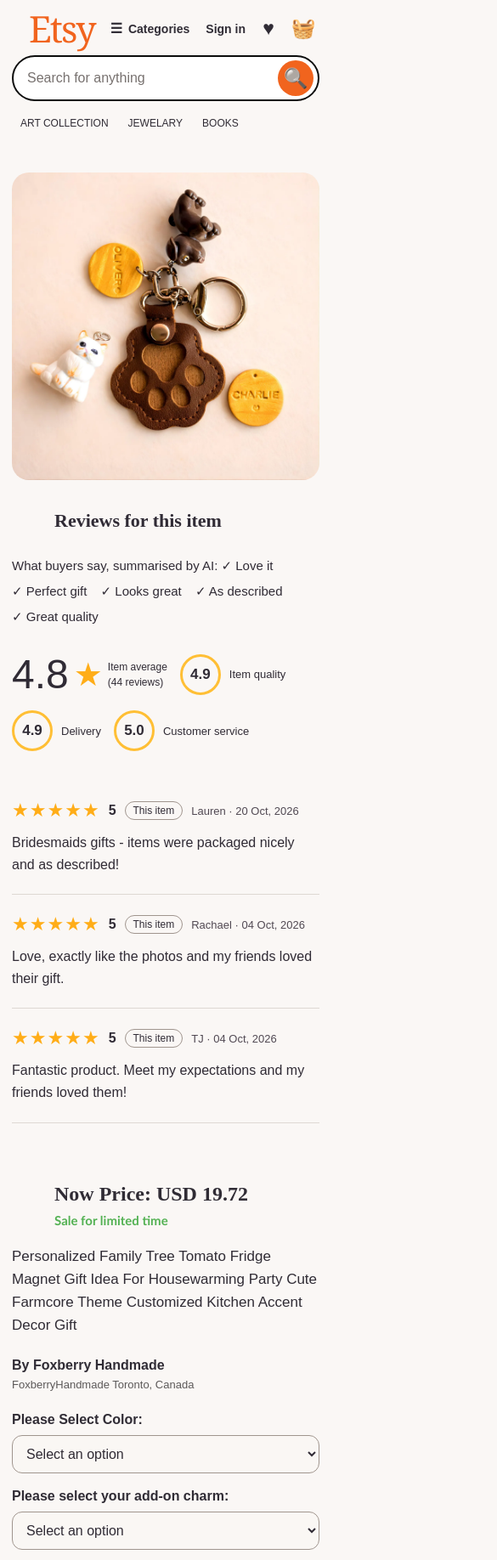
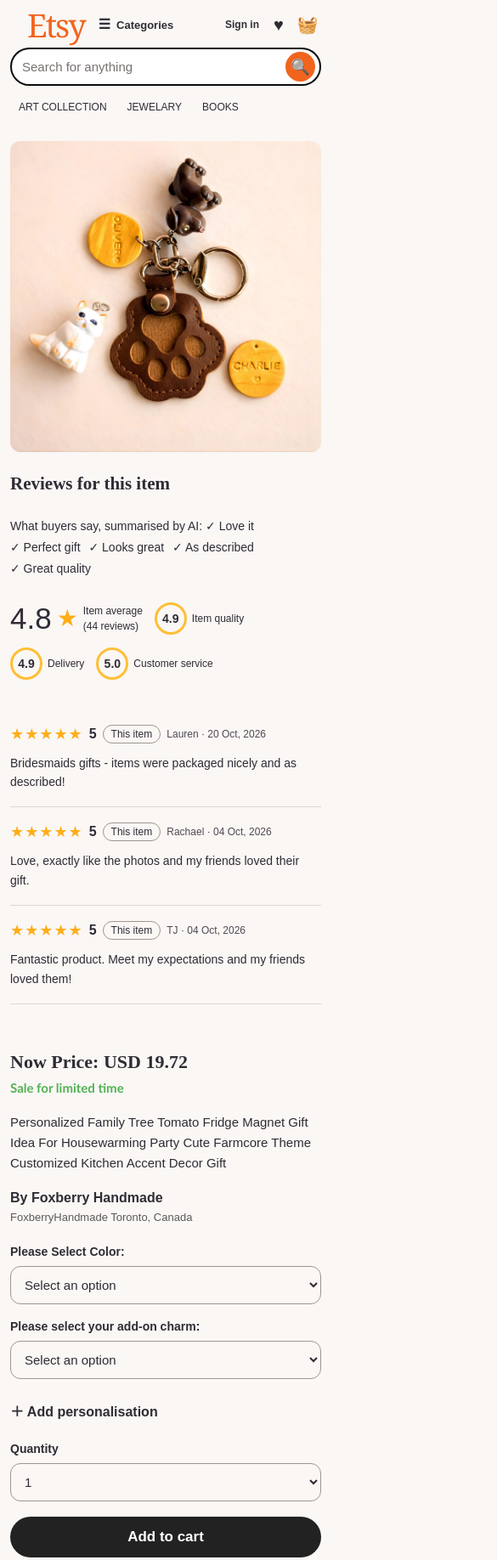
Before and after one commit to AreebaNoor160/FA24-BCS-019-WEB_TECH, a plain HTML site: page Assignment/product.html in a window 390 px wide. Shown: the top 1836 px of the page at 85% size, 585 px wide, since content can reach past the window. Drawn offline with Linux system fonts and the light colour scheme.

Commit message:
Make web  page mobile responsive

```diff
--- a/Assignment/style.css
+++ b/Assignment/style.css
@@ -289,66 +289,72 @@ body {
         font-size: 26px;
     }
 }
-/*mobile*/
-
+/* MOBILE HEADER */
 @media (max-width: 650px) {
     .site-header {
-        padding: 12px 14px;
+        padding: 10px 12px;
     }
 
     .top {
+        display: flex;
         flex-wrap: wrap;
-        gap: 10px;
+        gap: 8px;
     }
 
     .logo {
-        font-size: 43px;
+        font-size: 38px;
     }
 
     .categories {
-        font-size: 14px;
-        margin-left: auto;
+        font-size: 13px;
+        padding: 8px 4px;
     }
 
     .search-bar {
         order: 5;
         flex: 0 0 100%;
-        height: 54px;
+        min-width: 0;
+        height: 45px;
+        padding-left: 12px;
     }
 
     .search-bar input {
-        font-size: 16px;
+        min-width: 0;
+        font-size: 15px;
     }
 
     .search-bar button {
-        width: 42px;
-        height: 42px;
+        width: 35px;
+        height: 35px;
+        font-size: 18px;
     }
 
     .user-actions {
         margin-left: auto;
-        gap: 3px;
+        gap: 2px;
     }
 
-    .user-actions button {
-        font-size: 14px;
+    .user-actions > button {
+        font-size: 12px;
         padding: 8px 5px;
     }
 
     .icon-link {
-        width: 38px;
-        height: 38px;
-        font-size: 23px;
+        width: 32px;
+        height: 32px;
+        font-size: 20px;
     }
 
     .site-header nav {
         justify-content: flex-start;
-        gap: 3px;
-        margin-top: 10px;
+        flex-wrap: nowrap;
+        overflow-x: auto;
+        gap: 4px;
     }
 
     .site-header nav a {
-        padding: 9px 10px;
+        flex-shrink: 0;
+        padding: 8px 10px;
         font-size: 12px;
     }
 }
@@ -776,41 +782,262 @@ footer .box li:hover{
 }
 
 
-@media (max-width: 900px) {
-    .prod {
-        grid-template-columns: minmax(0, 1fr);
-        gap: 25px;
-        padding: 0 20px;
+/* MOBILE PRODUCTS */
+@media (max-width: 650px) {
+    .sections h2 {
+        padding-left: 12px;
+        font-size: 21px;
     }
 
-    .pro1  img {
-        max-width: 600px;
+    .sections .box {
+        display: flex;
+        flex-wrap: nowrap;
+        gap: 12px;
+        padding: 0 12px;
+        overflow-x: auto;
     }
 
-    .pro2 {
-        max-width: 650px;
-        margin: 0 auto;
+    .sections .gallery {
+        flex: 0 0 70%;
+        margin-top: 12px;
+        margin-bottom: 20px;
+    }
+
+    .sections .gallery img {
+        width: 100%;
+        height: auto;
+        aspect-ratio: 1 / 1;
+        object-fit: cover;
+    }
+
+    .para {
+        font-size: 14px;
+        overflow-wrap: break-word;
+    }
+
+    .para h6 {
+        font-size: 13px;
+    }
+
+    .para h4 {
+        font-size: 15px;
+    }
+}
+/* MOBILE FOOTER */
+@media (max-width: 650px) {
+    footer {
+        padding: 25px 16px;
+    }
+
+    footer > h {
+        display: block;
+        font-size: 24px;
+        line-height: 1.4;
+        margin-bottom: 25px;
+    }
+
+    footer .container {
+        display: grid;
+        grid-template-columns: repeat(2, minmax(0, 1fr));
+        gap: 25px 12px;
+    }
+
+    footer .box {
+        min-width: 0;
+        gap: 15px;
+        margin-top: 0;
+    }
+
+    footer .box h3 {
+        padding-left: 0;
+        font-size: 15px;
+    }
+
+    footer .box li {
+        padding-left: 0;
+        margin-bottom: 12px;
+        font-size: 13px;
+        overflow-wrap: break-word;
     }
 }
 
-@media (max-width: 500px) {
+/* MOBILE PRODUCT PAGE */
+@media (max-width: 650px) {
+
+    /* Product image and information one column */
     .prod {
-        padding: 0 14px;
+        display: flex;
+        flex-direction: column;
+        gap: 20px;
+        margin: 15px auto;
+        padding: 0 12px;
+        width: 100%;
     }
 
-    .reviews  h2 {
+    .pro1,
+    .pro2 {
+        width: 100%;
+        min-width: 0;
+    }
+
+    /* Product image */
+    .pro1 img {
+        width: 100%;
+        max-width: 100%;
+        height: auto;
+        aspect-ratio: 1 / 1;
+        object-fit: cover;
+        border-radius: 12px;
+        margin-bottom: 20px;
+    }
+
+    /* Product price and title */
+    .pro2 h2 {
+        padding-left: 0;
         font-size: 22px;
+        margin-top: 10px;
+    }
+
+    .pro2 h3 {
+        padding-left: 0;
+        font-size: 15px;
+    }
+
+    .product-description {
+        font-size: 15px;
+        line-height: 1.6;
+    }
+
+    .pro3 {
+        margin: 20px 0;
+    }
+
+    .pro3 h5,
+    .pro3 h6 {
+        overflow-wrap: break-word;
+    }
+
+    /* Order form */
+    .order-form {
+        width: 100%;
+        max-width: 100%;
+    }
+
+    .order-form label {
+        font-size: 14px;
+    }
+
+    .order-form select,
+    .order-form input {
+        width: 100%;
+        font-size: 15px;
+    }
+
+    .basket-button {
+        width: 100%;
+        min-height: 48px;
+    }
+
+    /* Reviews */
+    .reviews {
+        margin: 25px 0;
+        width: 100%;
+    }
+
+    .reviews h2 {
+        padding-left: 0;
+        font-size: 21px;
+    }
+
+    .review-summary {
+        font-size: 14px;
+        line-height: 1.8;
+    }
+
+    .review-summary span {
+        margin-right: 6px;
     }
 
     .rating-overview {
-        gap: 15px;
+        gap: 14px;
+        align-items: center;
+    }
+
+    .overall-rating strong {
+        font-size: 35px;
+    }
+
+    .big-star {
+        font-size: 28px;
+    }
+
+    .rating-score {
+        gap: 6px;
+    }
+
+    .rating-score strong {
+        width: 38px;
+        height: 38px;
+        font-size: 14px;
+    }
+
+    .rating-score span {
+        font-size: 12px;
+    }
+
+    .review {
+        padding: 18px 0;
+    }
+
+    .review-heading {
+        gap: 7px;
+    }
+
+    .stars {
+        font-size: 18px;
     }
 
     .reviewer {
         margin-left: 0;
+        font-size: 12px;
+    }
+
+    .review p {
+        font-size: 14px;
+        line-height: 1.6;
+        overflow-wrap: break-word;
+    }
+
+    /* Item details and delivery */
+    .product-info-panels {
+        margin-top: 25px;
+    }
+
+    .product-info-panels details {
+        padding: 18px 0;
     }
 
     .product-info-panels summary {
-        font-size: 18px;
+        font-size: 17px;
+    }
+
+    .product-info-panels details h3 {
+        padding-left: 0;
+        font-size: 17px;
+    }
+
+    .highlight,
+    .panel-description {
+        font-size: 14px;
+        line-height: 1.6;
+    }
+
+    .policy-item {
+        gap: 8px;
+    }
+
+    .policy-item p {
+        font-size: 14px;
+        overflow-wrap: break-word;
     }
 }
```
